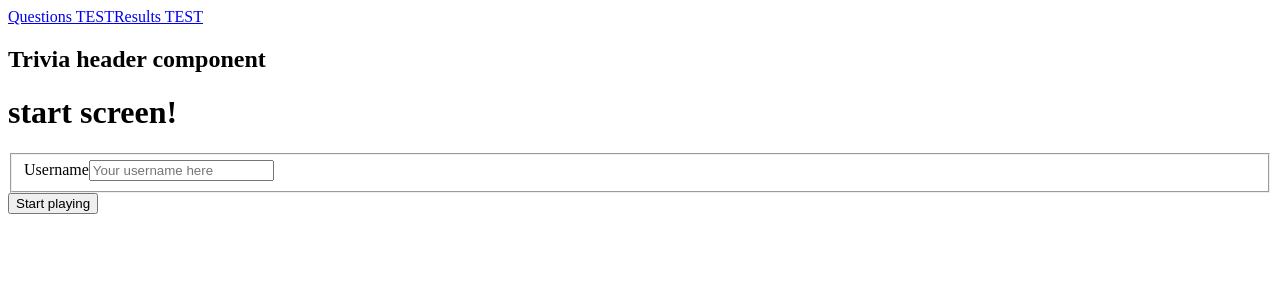
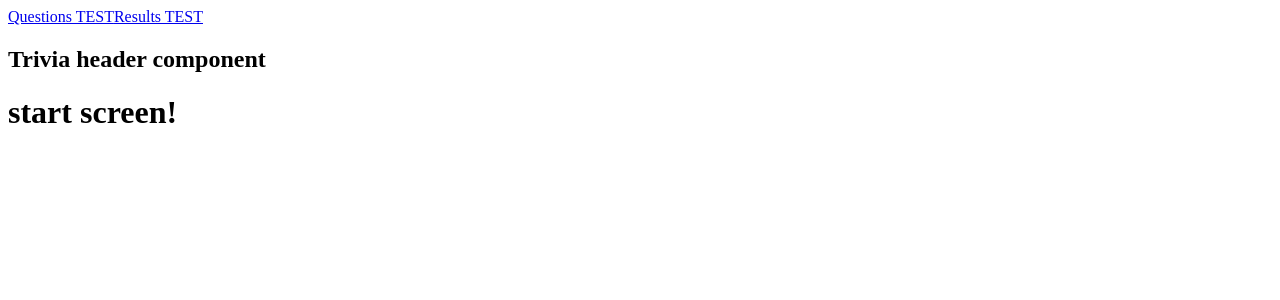
Before and after one commit to qitsuk/Trivia-Game, a Vue app: page / in a window 1280 px wide. Shown: the top 300 px of the page. Built offline with nearby package versions, Linux system fonts and the light colour scheme.

Commit message:
feat added users api get call

```diff
--- a/src/api/users.js
+++ b/src/api/users.js
@@ -1,26 +1,16 @@
 import { BASE_API_URL, API_KEY } from ".";
 
-export async function apiUserSignin(username){
-    fetch(`${BASE_API_URL}/trivia`, {
-        method: 'POST',
-        headers: {
-            'X-API-Key': API_KEY,
-          'Content-Type': 'application/json'
-        },
-        body: JSON.stringify({
-            username: username,
-            highScore: 0
-        })
-    })
-    .then(response => {
-      if (!response.ok) {
-        throw new Error('Could not create new user')
-      }
-      return response.json()
-    })
-    .then(newUser => {
-      // newUser is the new user with an id
-    })
-    .catch(error => {
-    })
+export async function apiUserGet(username){
+  try {
+    const response = await fetch(`${BASE_API_URL}/trivia?username=${username}`)
+    if (!response.ok){
+      console.log(response.status)
+    }
+    const data = await response.json()
+    return data //only getting "data" now unlike in movies video 004 because data becomes "undefined" when including error message
+  }
+  catch(error)
+  {
+    return error.message
+  }
 }
--- a/src/router.js
+++ b/src/router.js
@@ -20,6 +20,6 @@ const routes = [
 ]
 
 export default createRouter({
-    history: createWebHistory(), //update with ternary op if hosting on gitlab pages
+    history: createWebHistory(), //update with ternary operator for production vs development mode if hosting on gitlab pages
     routes
 })
--- a/src/views/StartScreen.vue
+++ b/src/views/StartScreen.vue
@@ -1,8 +1,17 @@
 <script setup>
 import { ref } from "vue";
-import { apiUserSignin } from "../api/users";
+import { apiUserGet } from "../api/users";
 
-//IGNORE THE BUGGY ATTEMPT AT API CALL
+let username = ref("") //will refer to an input field
+let user = {}
+
+
+const getUser = async () => {
+  const data = await apiUserGet(username.value)
+  user = data
+  console.log(user)
+}
+
 
 //SETUP FOR A NEW GAME:
 // input field for username
@@ -10,12 +19,6 @@ import { apiUserSignin } from "../api/users";
 // input menus for game settings filled out with result of get request above
 // button to start playing and place input into vue x store
 
-const userName = ref('')
-
-const onSignin = async () => {
-  const [error, userData] = await apiUserSignin(userName.value)
-  console.log(userData)
-}
 
 </script>
 
@@ -23,22 +26,6 @@ const onSignin = async () => {
   <h1>start screen!</h1>
 
 
-  <form>
-    <fieldset>
-      <label for = "username">Username</label>
-      <input type="text"
-      id="username"
-      placeholder="Your username here"
-      v-model="userName"
-      />
-    </fieldset>
-    <button
-    type="button"
-    @click="onSignin"
-    >Start playing</button>
-  </form>
-
-
 </template>
 
 <style scoped>
```
Also changed, not shown: 1 other file (tests, documents, lock files or other folders).
